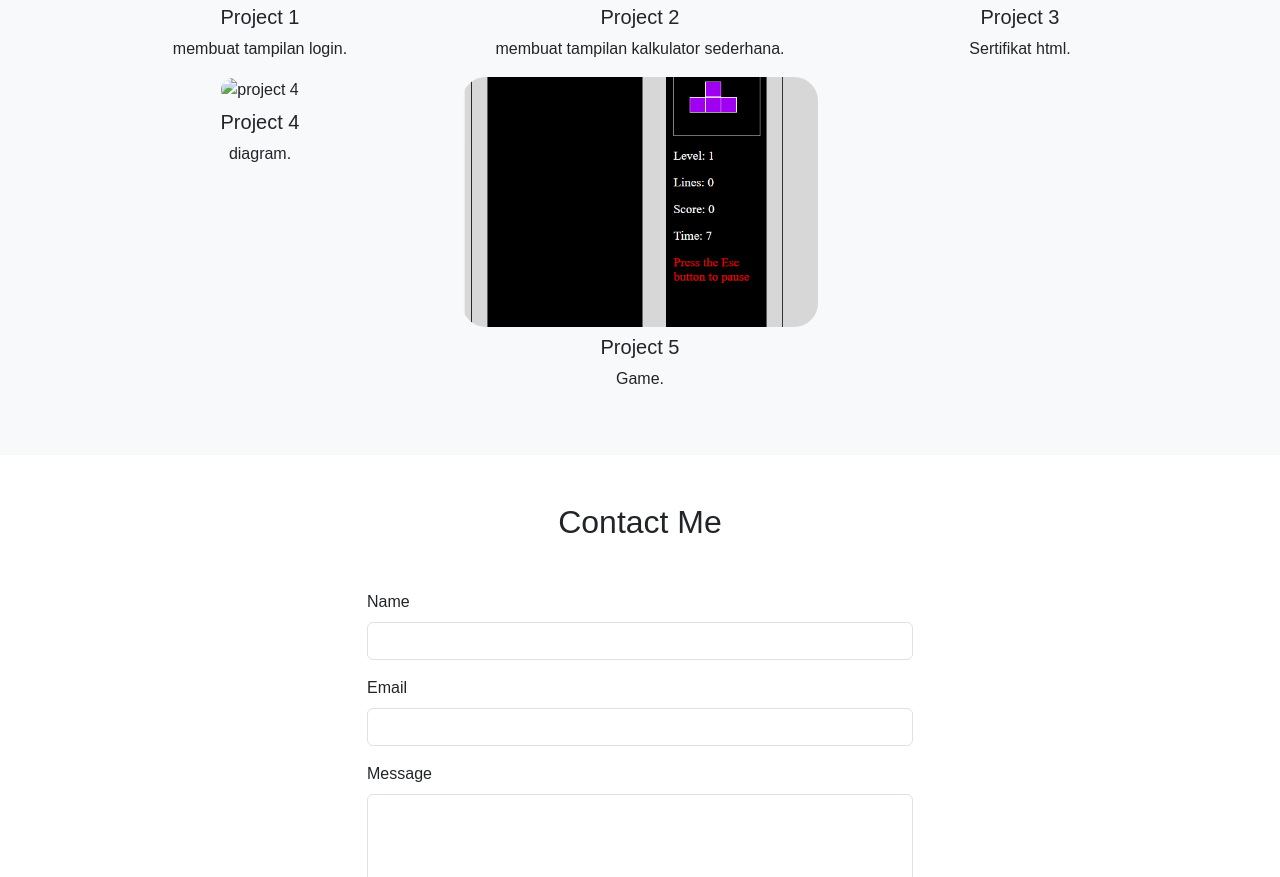
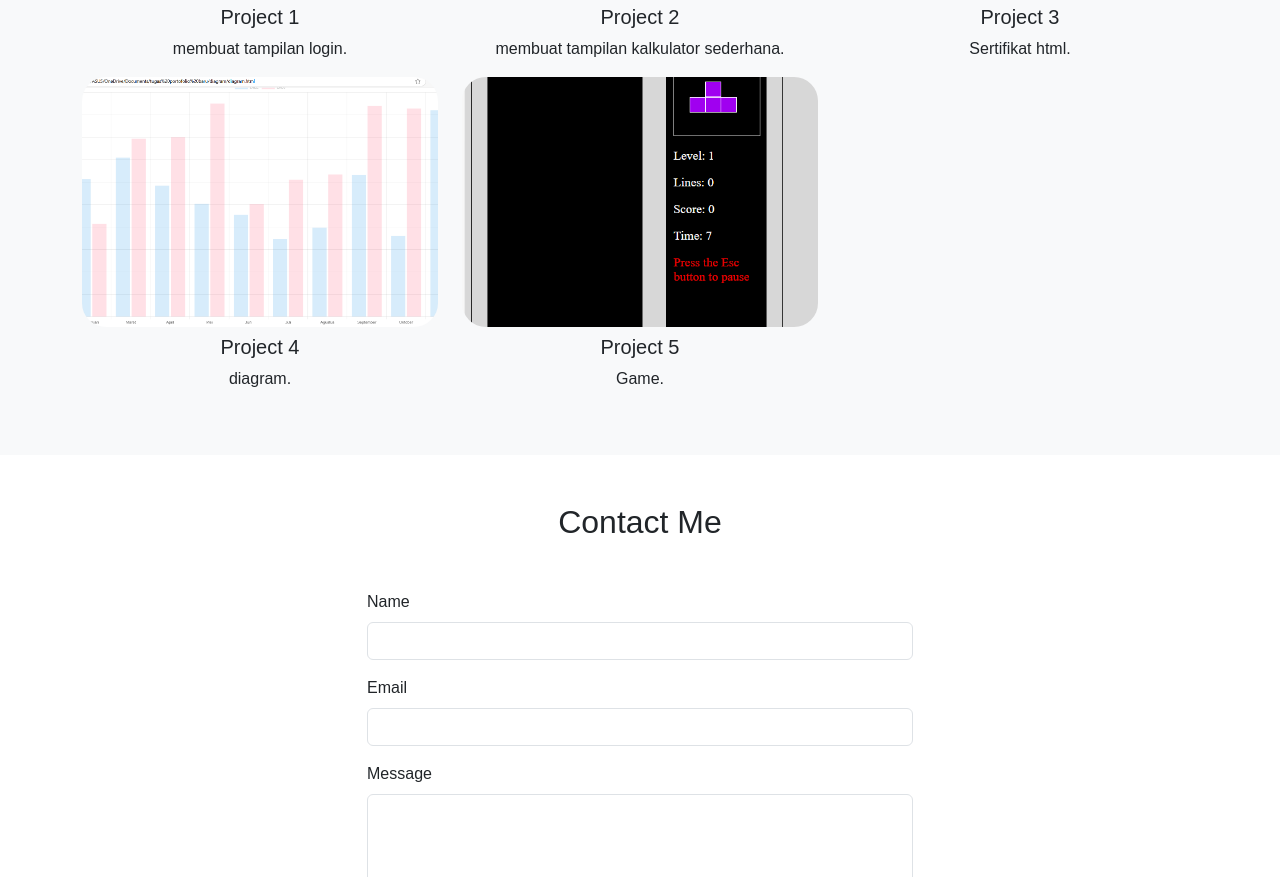
Before and after one commit to sensiamesak/NewPortofolio, a plain HTML site: page index.html in a window 1280 px wide. Shown: the part 1713-2590 px from the top of the page. Drawn offline with nearby package versions, Linux system fonts and the light colour scheme.

Commit message:
Update index.html
Signed-off-by: sensiamesak <sensiamesak@gmail.com>

```diff
--- a/index.html
+++ b/index.html
@@ -92,7 +92,7 @@
           <p>Sertifikat html.</p>
         </div>
         <div class="col-md-4 portfolio-item text-center">
-          <img src="diagram/gambar diagram baru.png" alt ="project 4"class="img-fluid">
+          <img src="https://github.com/sensiamesak/NewPortofolio/blob/main/gambar%20diagram%20baru.png" alt ="project 4"class="img-fluid">
           <h5 class="mt-2">Project 4</h5>
           <p>diagram.</p>
         </div>
```
